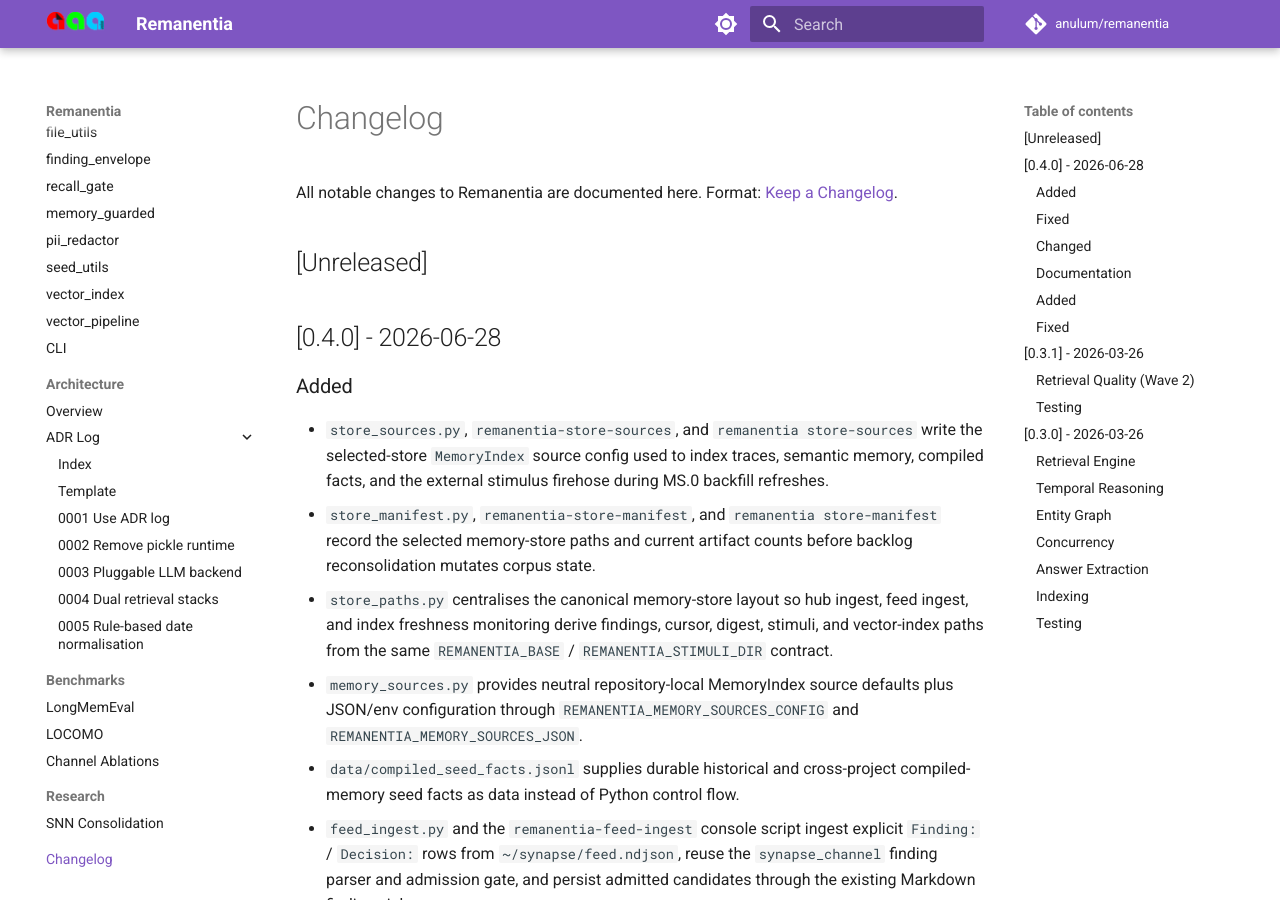
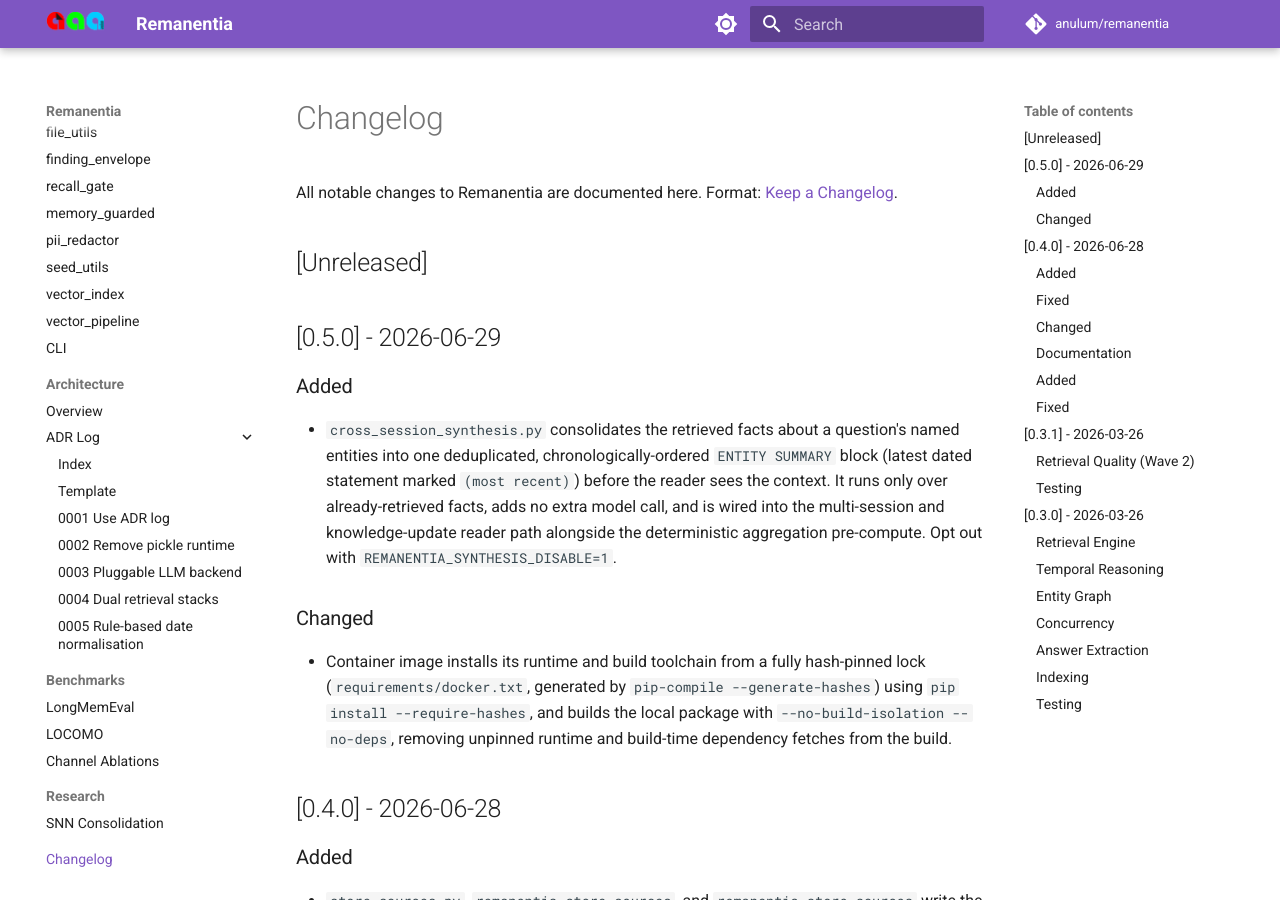
Before and after one commit to anulum/remanentia, an MkDocs documentation site: the page built from docs/CHANGELOG.md, in a window 1280 px wide and 900 px high. Built offline with MkDocs 1.6.1 and Material for MkDocs 9.7.7, drawn with Linux system fonts in a browser that asks for light colours; comment, search, counter and statistics services are not loaded.

Commit message:
release: 0.5.0
Cut 0.5.0. Headline change is cross_session_synthesis: the reader now receives
an ENTITY SUMMARY consolidating the retrieved facts about a question's named
entities (deduplicated, chronologically ordered, latest dated statement marked
most recent), alongside the deterministic aggregation pre-compute. The container
image now installs from a fully hash-pinned lock with --require-hashes.

- Bump version to 0.5.0 (pyproject, __init__, mcp_server serverInfo, README
  badge, CITATION.cff, .zenodo.json, issue-template placeholder).
- Move the synthesis and container-hardening entries from Unreleased into the
  0.5.0 changelog section (root + docs mirror kept in sync).
- README documents the ENTITY SUMMARY reader hint and its opt-out.

Authored by Anulum Fortis & Arcane Sapience (protoscience@anulum.li)

```diff
--- a/__init__.py
+++ b/__init__.py
@@ -26,7 +26,7 @@ Quick start::
     heartbeat("my-agent", project="my-project")
 """
 
-__version__ = "0.4.0"
+__version__ = "0.5.0"
 
 try:  # pragma: no cover
     from .retrieve import retrieve, retrieve_context, retrieval_history
--- a/docs/CHANGELOG.md
+++ b/docs/CHANGELOG.md
@@ -4,6 +4,24 @@ All notable changes to Remanentia are documented here.
 Format: [Keep a Changelog](https://keepachangelog.com/en/1.1.0/).
 
 ## [Unreleased]
+
+## [0.5.0] - 2026-06-29
+
+### Added
+- `cross_session_synthesis.py` consolidates the retrieved facts about a
+  question's named entities into one deduplicated, chronologically-ordered
+  `ENTITY SUMMARY` block (latest dated statement marked `(most recent)`) before
+  the reader sees the context. It runs only over already-retrieved facts, adds
+  no extra model call, and is wired into the multi-session and knowledge-update
+  reader path alongside the deterministic aggregation pre-compute. Opt out with
+  `REMANENTIA_SYNTHESIS_DISABLE=1`.
+
+### Changed
+- Container image installs its runtime and build toolchain from a fully
+  hash-pinned lock (`requirements/docker.txt`, generated by
+  `pip-compile --generate-hashes`) using `pip install --require-hashes`, and
+  builds the local package with `--no-build-isolation --no-deps`, removing
+  unpinned runtime and build-time dependency fetches from the build.
 
 ## [0.4.0] - 2026-06-28
 
--- a/mcp_server.py
+++ b/mcp_server.py
@@ -796,7 +796,7 @@ def handle_request(request: dict[str, Any]) -> dict[str, Any] | None:
             "result": {
                 "protocolVersion": "2024-11-05",
                 "capabilities": {"tools": {}},
-                "serverInfo": {"name": "remanentia", "version": "0.4.0"},
+                "serverInfo": {"name": "remanentia", "version": "0.5.0"},
             },
         }
 
--- a/pyproject.toml
+++ b/pyproject.toml
@@ -4,7 +4,7 @@ build-backend = "setuptools.build_meta"
 
 [project]
 name = "remanentia"
-version = "0.4.0"
+version = "0.5.0"
 description = "Persistent AI memory with SNN-orchestrated consolidation, entity graphs, and deep contextual recall"
 readme = "README.md"
 license = "AGPL-3.0-or-later"
```
Also changed, not shown: CHANGELOG.md (+18 -0 lines), README.md (+9 -1 lines), .zenodo.json, 2 other files.
